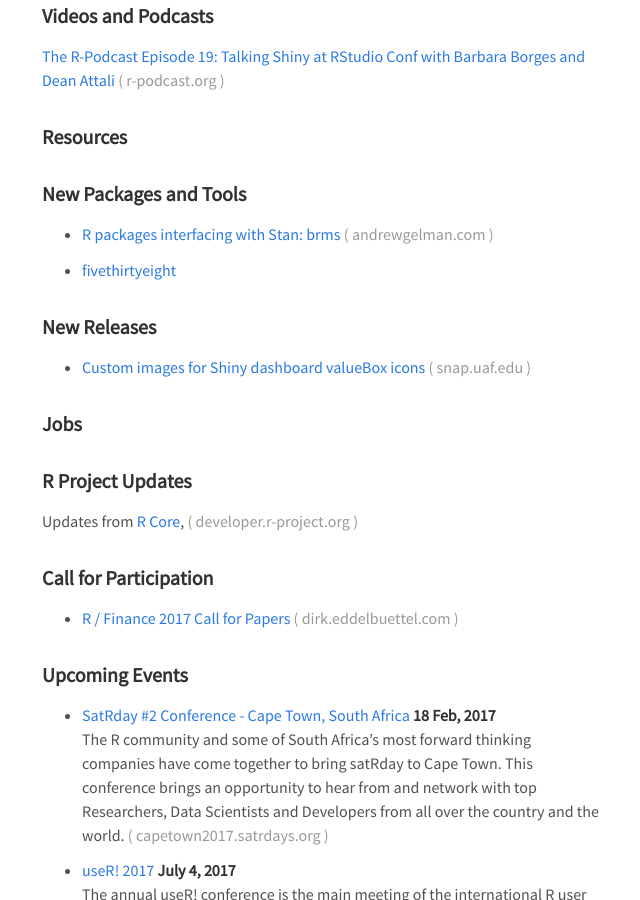
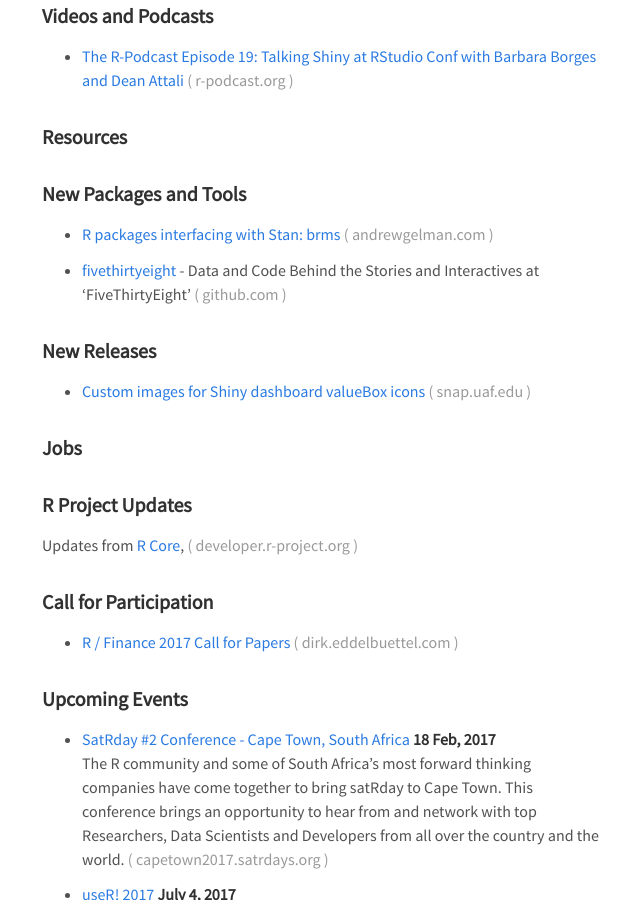
Before and after one commit to rweekly/rweekly.org, a Jekyll site: the page built from draft.md, in a window 1280 px wide and 900 px high, scrolled down 923 px. Shown: the whole window, without its empty margins (318-958 px from the left). Built offline with Jekyll 4.4.1, drawn with Linux system fonts in a browser that asks for light colours; comment, search, counter and statistics services are not loaded.

Commit message:
Draft: 2017-3

```diff
--- a/draft.md
+++ b/draft.md
@@ -42,7 +42,7 @@
 
 ### Videos and Podcasts
 
-[The R-Podcast Episode 19: Talking Shiny at RStudio Conf with Barbara Borges and Dean Attali](http://www.r-podcast.org/posts/the-r-podcast-episode-19-talking-shiny-at-rstudio-conf-with-barbara-borges-and-dean-attali.html)
++ [The R-Podcast Episode 19: Talking Shiny at RStudio Conf with Barbara Borges and Dean Attali](http://www.r-podcast.org/posts/the-r-podcast-episode-19-talking-shiny-at-rstudio-conf-with-barbara-borges-and-dean-attali.html)
 
 ### Resources
 
@@ -52,7 +52,7 @@
 ### New Packages and Tools
 
 + [R packages interfacing with Stan: brms](http://andrewgelman.com/2017/01/10/r-packages-interfacing-stan-brms/)
-+ [fivethirtyeight](Data and Code Behind the Stories and Interactives at 'FiveThirtyEight')
++ [fivethirtyeight](https://github.com/rudeboybert/fivethirtyeight) - Data and Code Behind the Stories and Interactives at 'FiveThirtyEight'
 
 
 ### New Releases
```
